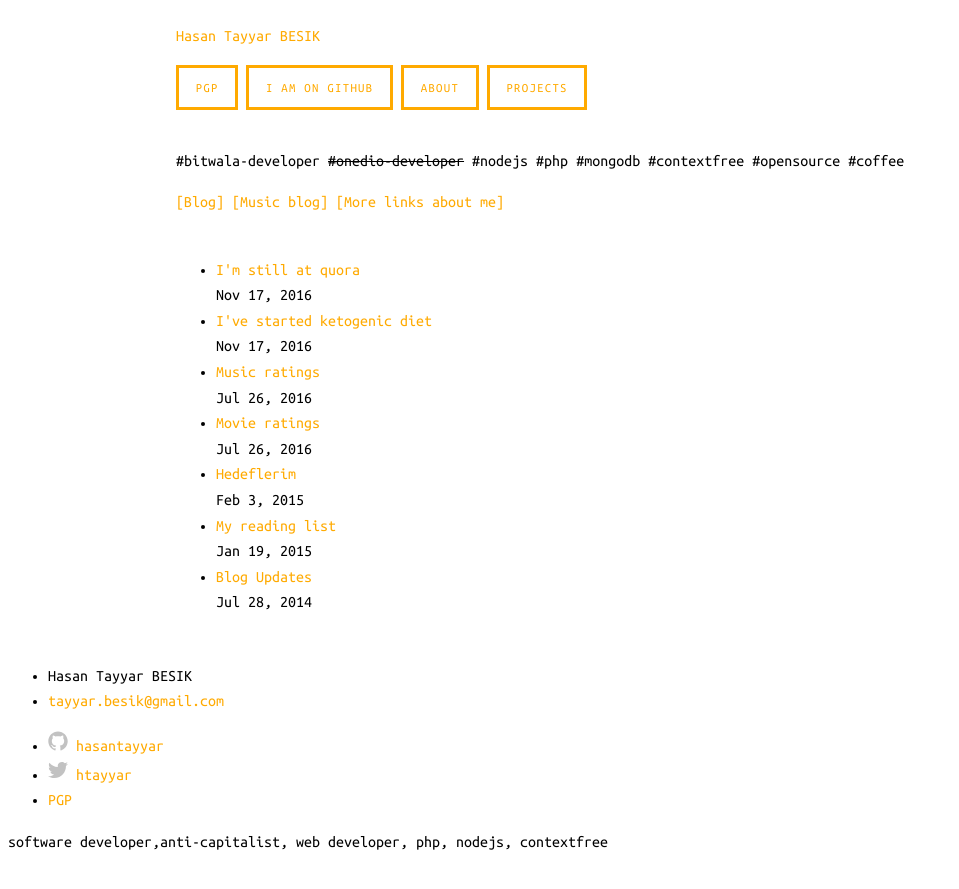
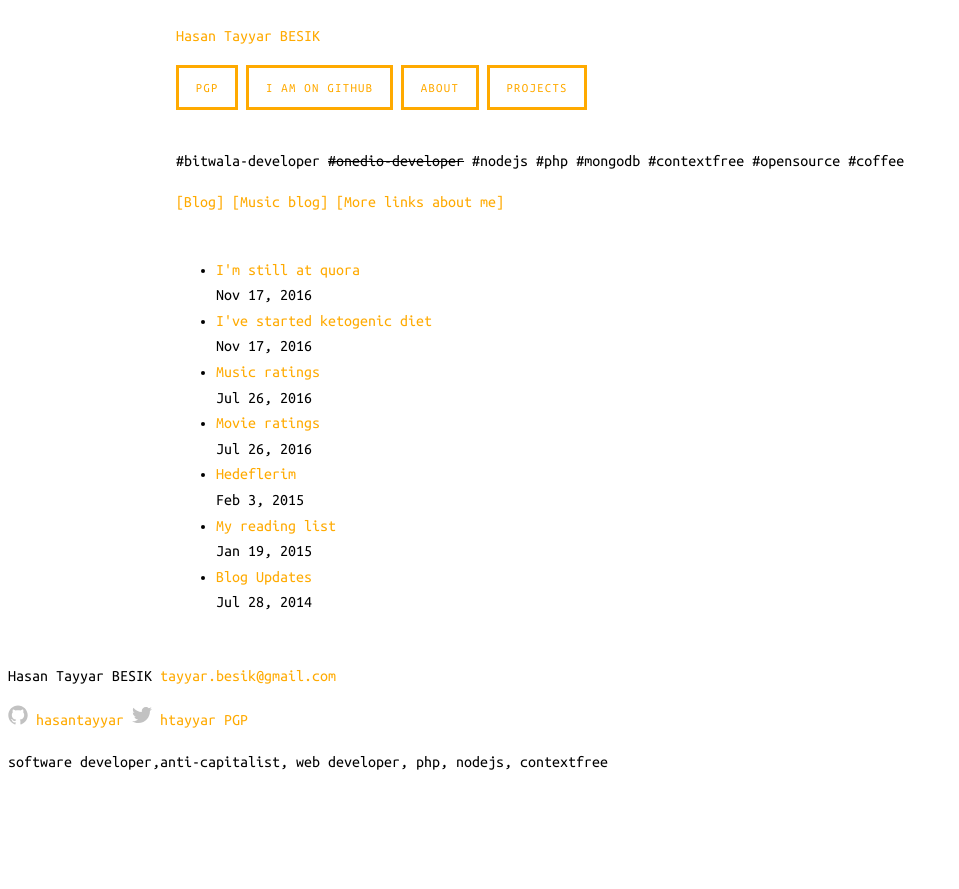
Before and after one commit to hasantayyar/hasantayyar.net, a Jekyll site: the page built from index.html, in a window 1280 px wide. Shown: the top 889 px of the page, without its empty margins (0-959 px from the left). Built offline with Jekyll 4.4.1, drawn with Linux system fonts in a browser that asks for light colours; Markdown is read by kramdown in place of the engine named in the settings.

Commit message:
Update footer.html

```diff
--- a/_includes/footer.html
+++ b/_includes/footer.html
@@ -1,16 +1,17 @@
-<footer class="site-footer">
+<footer>
 
-  <div class="wrap">
+  <div>
     <div class="footer-col-1 column">
-      <ul>
-        <li>{{ site.title }}</li>
-        <li><a href="mailto:{{ site.email }}">{{ site.email }}</a></li>
-      </ul>
+      <p>
+        <span>{{ site.title }}</span>
+        <span><a href="mailto:{{ site.email }}">{{ site.email }}</a></span>
+      </p>
     </div>
 
     <div class="footer-col-2 column">
-      <ul>
-        {% if site.github_username %}<li>
+      <p>
+        {% if site.github_username %}
+        <span>
           <a href="https://github.com/{{ site.github_username }}">
             <span class="icon github">
               <svg version="1.1" class="github-icon-svg" xmlns="http://www.w3.org/2000/svg" xmlns:xlink="http://www.w3.org/1999/xlink" x="0px" y="0px"
@@ -28,9 +29,10 @@
             </span>
             <span class="username">{{ site.github_username }}</span>
           </a>
-        </li>{% endif %}
+        </span>
+        {% endif %}
         {% if site.twitter_username %}
-        <li>
+        <span>
           <a href="https://twitter.com/{{ site.twitter_username }}">
             <span class="icon twitter">
               <svg version="1.1" class="twitter-icon-svg" xmlns="http://www.w3.org/2000/svg" xmlns:xlink="http://www.w3.org/1999/xlink" x="0px" y="0px"
@@ -46,17 +48,17 @@
             </span>
             <span class="username">{{ site.twitter_username }}</span>
           </a>
-        </li>
+        </span>
         {% endif %}
-        <li>
+        <span>
           <a href='https://keybase.io/hasantayyar/pgp_keys.asc?fingerprint=87c523aa47f53e0dd12b77c1c9d4520f8cac8931'>
             <span class="icon">
             </span>
             <span class="username">PGP</span>
           </a>
-        </li>
+        </span>
 
-      </ul>
+      </p>
     </div>
 
     <div class="footer-col-3 column">
```
